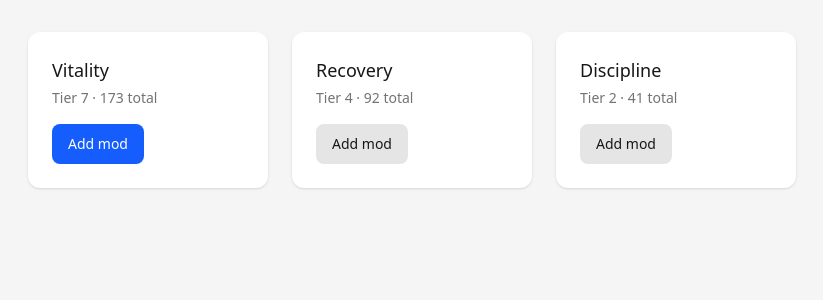
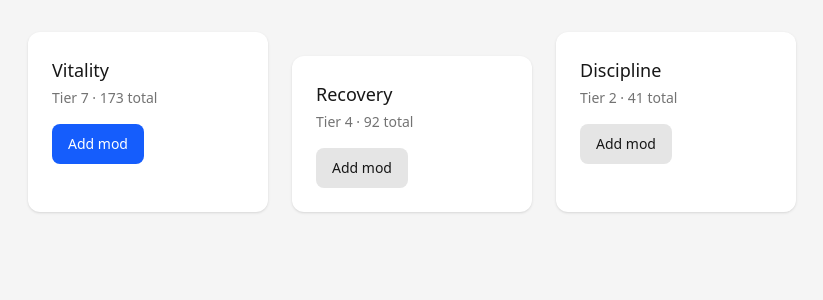
Before and after one commit to NoahHendrickson/the-forge, a React (Vite) app in the folder fixtures/demo-app/: page / in a window 1280 px wide. Shown: the top 300 px of the page, without its empty margins (228-1051 px from the left). Built offline with nearby package versions, Linux system fonts and the light colour scheme; the HTML template or start-up script is replaced by a standard one.

Commit message:
docs+fixtures: M-A spec sync, demo margin fixture; E2E-verified designer labels

```diff
--- a/fixtures/demo-app/src/App.tsx
+++ b/fixtures/demo-app/src/App.tsx
@@ -12,7 +12,7 @@ export default function App() {
             Add mod
           </button>
         </div>
-        <div className="flex-1 rounded-xl bg-white p-6 shadow-sm">
+        <div className="mt-6 flex-1 rounded-xl bg-white p-6 shadow-sm">
           <h1 className="text-lg font-medium text-neutral-900">Recovery</h1>
           <p className="mt-1 text-sm text-neutral-500">Tier 4 · 92 total</p>
           <button
```
Also changed, not shown: 1 other file (tests, documents, lock files or other folders).
